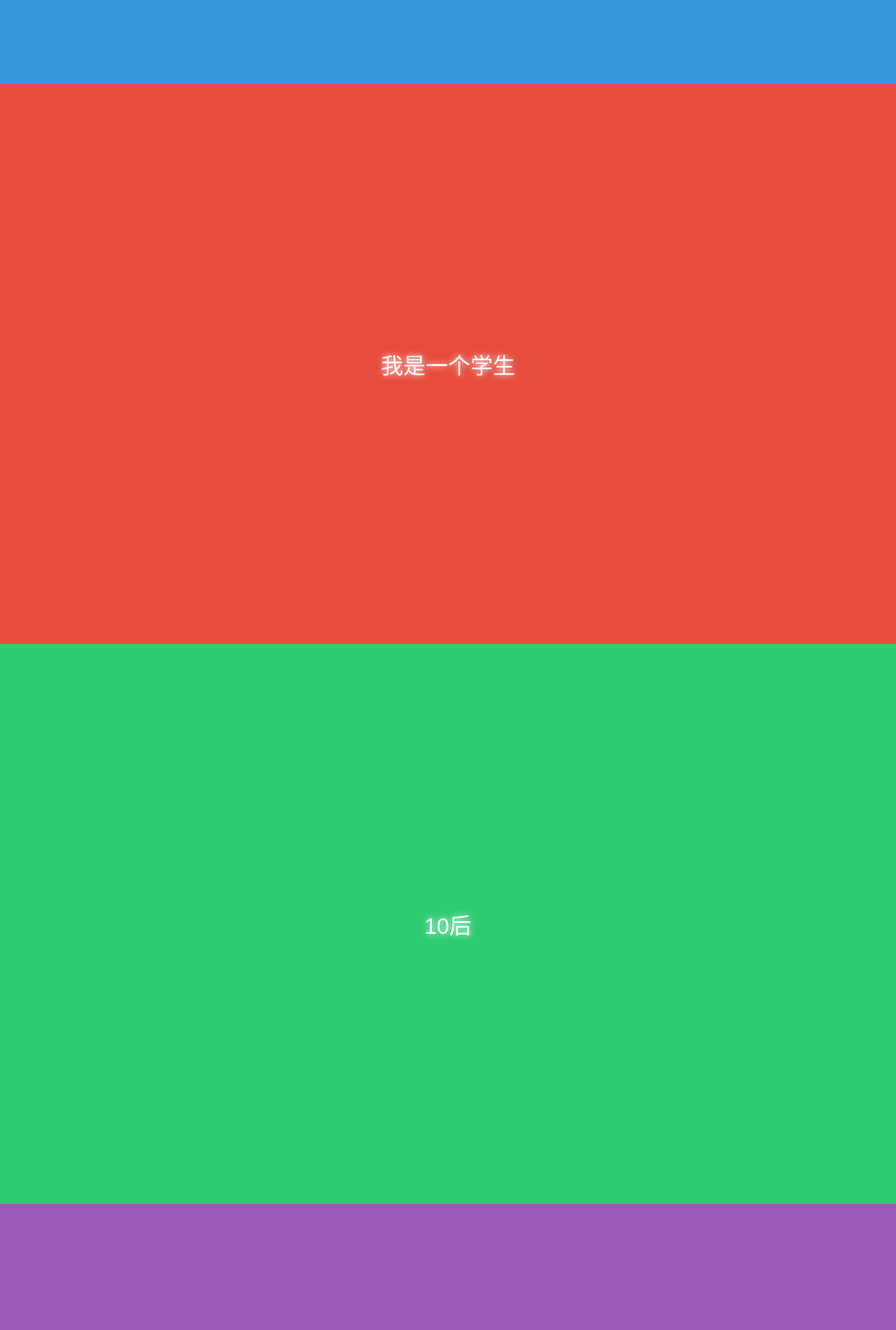
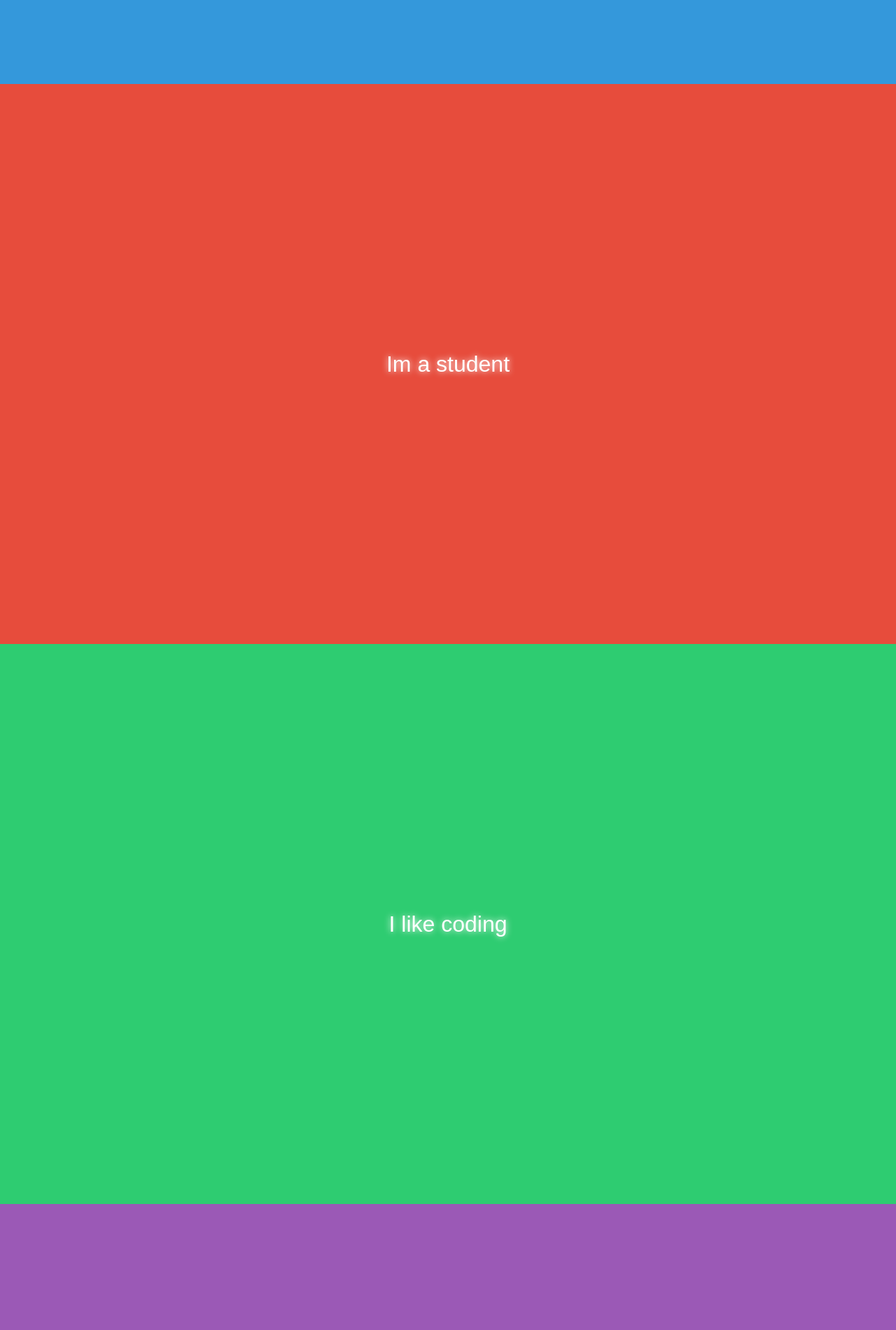
Before and after one commit to wuendula/wuendula.github.io, a plain HTML site: page about.html in a window 1280 px wide. Shown: the part 1480-3380 px from the top of the page at 70% size. Drawn offline with Linux system fonts and the light colour scheme.

Commit message:
Update about.html
5

```diff
--- a/about.html
+++ b/about.html
@@ -149,9 +149,9 @@
         <div id="cursor" class="cursor"></div>
     </div>
     <div class="section section1">welcome to my page</div>
-    <div class="section section2">我是一个学生</div>
-    <div class="section section3">10后</div>
-    <div class="section section4">喜欢编程: )</div>
+    <div class="section section2">Im a student</div>
+    <div class="section section3">I like coding</div>
+    <div class="section section4">goodbye!</div>
     <script>
         // 添加一些动态效果
         window.addEventListener('scroll', () => {
```
